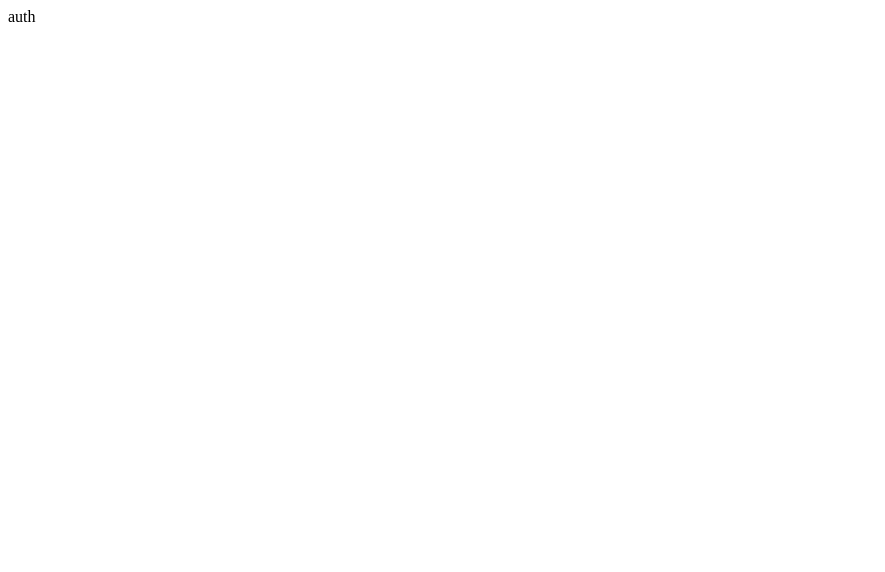
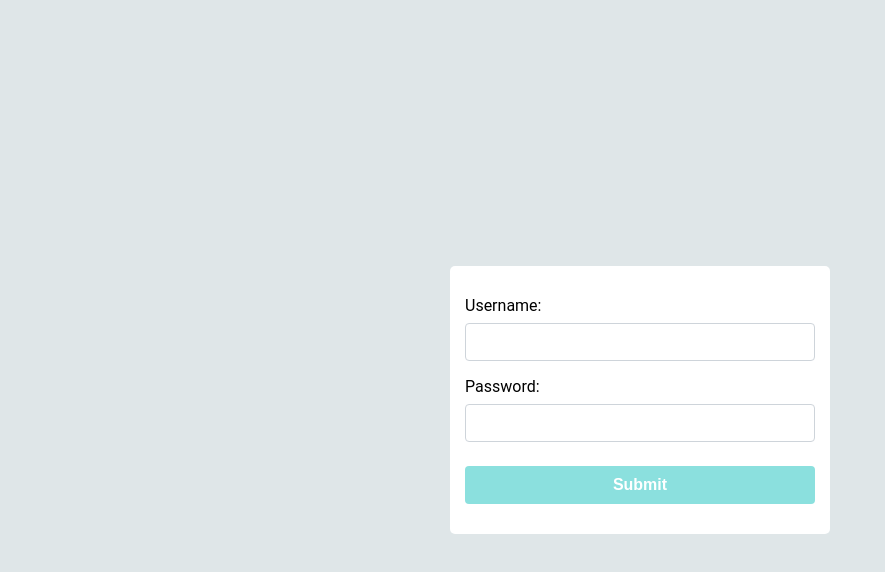
Before and after one commit to SemyonMerkulov/react-auth, a React (Create React App) app: page /auth in a window 1280 px wide. Shown: the top 572 px of the page, without its empty margins (0-885 px from the left). Built offline with nearby package versions, Linux system fonts and the light colour scheme.

Commit message:
add form component

```diff
--- a/src/components/Auth.js
+++ b/src/components/Auth.js
@@ -1,8 +1,28 @@
+import React from "react";
+import Form from "./Form";
+import styled from 'styled-components'
+
+const Inner = styled.div`
+  background: white;
+  border-radius: 5px;
+  padding: 30px 15px;
+  width: 350px;
+`;
+
+const Wrapper = styled.div`
+  display: flex;
+  height: 100vh;
+  align-items: center;
+  justify-content: center;
+`;
+
 const Auth = () => {
   return(
-    <div>
-      auth
-    </div>
+    <Wrapper>
+      <Inner>
+        <Form/>
+      </Inner>
+    </Wrapper>
   );
 }
 
--- /dev/null
+++ b/src/components/Form.js
@@ -0,0 +1,87 @@
+import React, {useState} from "react";
+import styled from 'styled-components'
+
+const FormGroup = styled.div`
+  margin-bottom: 1rem;
+`;
+
+const FormControl = styled.input`
+  box-sizing: border-box;
+  display: block;
+  width: 100%;
+  height: calc(1.5em + .75rem + 2px);
+  padding: .375rem .75rem;
+  font-size: 1rem;
+  font-weight: 400;
+  line-height: 1.5;
+  color: #495057;
+  background-color: #fff;
+  background-clip: padding-box;
+  border: 1px solid #ced4da;
+  border-radius: .25rem;
+  transition: border-color .15s ease-in-out,box-shadow .15s ease-in-out;
+  &:focus {
+    border-color: #bcefee;
+    outline: 0;
+  }
+`;
+
+const Label = styled.label`
+  display: inline-block;
+  margin-bottom: .5rem;
+`;
+
+const SubmitButton = styled.button`
+  background: #8be0de;
+  border: none;
+  border-radius: .25rem;
+  color: white;
+  cursor: pointer;
+  font-size: 1rem;
+  font-weight: 600;
+  padding: 10px;
+  margin-top: 0.5rem;
+  width: 100%;
+  &:hover {
+    background: #74b3b1;
+  }
+`;
+
+const Form = () => {
+  const [username, setUsername] = useState('');
+  const [password, setPassword] = useState('');
+
+  const handleSubmit = (e) => {
+    e.preventDefault();
+  }
+
+
+  return(
+    <form onSubmit={handleSubmit}>
+      <FormGroup>
+        <Label htmlFor="username">Username:</Label>
+        <FormControl
+          type="text"
+          className="form-control"
+          id="username"
+          onChange={e => setUsername(e.target.value)}
+          value={username}
+        />
+      </FormGroup>
+      <FormGroup>
+        <Label htmlFor="password">Password:</Label>
+        <FormControl
+          type="password"
+          className="form-control"
+          id="password"
+          onChange={e => setPassword(e.target.value)}
+          value={password}
+        />
+      </FormGroup>
+      <SubmitButton type="submit">Submit</SubmitButton>
+    </form>
+  );
+}
+
+
+export default Form
--- a/src/components/Home.js
+++ b/src/components/Home.js
@@ -2,6 +2,12 @@ import React, {useEffect} from "react";
 import {useSelector} from "react-redux"
 import {useAppActions} from '../hooks';
 import PostItem from "./PostItem";
+import styled from 'styled-components'
+
+const Container = styled.div`
+  margin: 0 auto;
+  max-width: 960px;
+`;
 
 const Home = (props) => {
   const {posts} = useSelector(state => state.post);
@@ -17,6 +23,7 @@ const Home = (props) => {
 
   return(
     <div>
+      <Container>
        {posts.map((item, index) => {
         return(
           <PostItem
@@ -26,6 +33,7 @@ const Home = (props) => {
           />
         );
       })}
+      </Container>
     </div>
   );
 }
--- /dev/null
+++ b/src/index.css
@@ -0,0 +1,6 @@
+body {
+  background: #dfe6e8;
+  font-family: "Roboto", Arial, sans-serif;
+  margin: 0;
+  padding: 0;
+}
--- a/src/index.js
+++ b/src/index.js
@@ -1,6 +1,7 @@
 import React from 'react';
 import ReactDOM from 'react-dom';
 import App from './App';
+import "./index.css";
 import {store} from './store';
 import {Provider} from 'react-redux';
 
```
